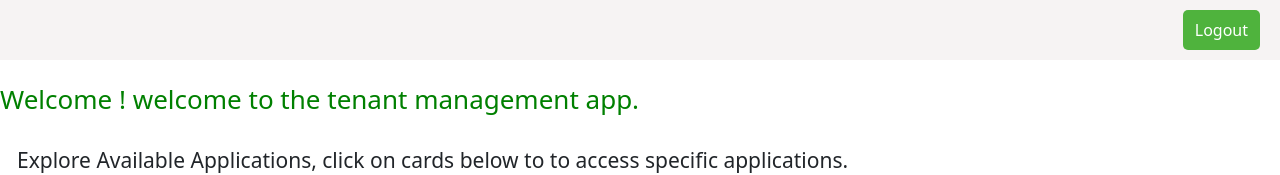
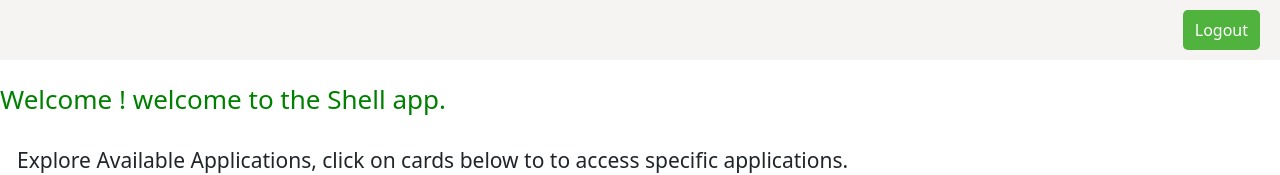
Before and after one commit to SravaniSingam-WAL/shell-fe, a React (Create React App) app: page /home in a window 1280 px wide. Shown: the top 175 px of the page. Built offline with nearby package versions, Linux system fonts and the light colour scheme; no server answers.

Commit message:
changed app name

```diff
--- a/src/home.js
+++ b/src/home.js
@@ -39,7 +39,7 @@ const Home = () => {
   return (
     <div>
     <br></br>
-    <h4 className="welcomeText">Welcome {name}! welcome to the tenant management app.</h4>
+    <h4 className="welcomeText">Welcome {name}! welcome to the Shell app.</h4>
       <p className="homeHeading">Explore Available Applications, click on cards below to to access specific applications.</p>
      <div className="container">
       <div className="row">
```
